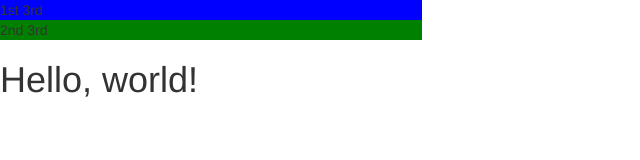
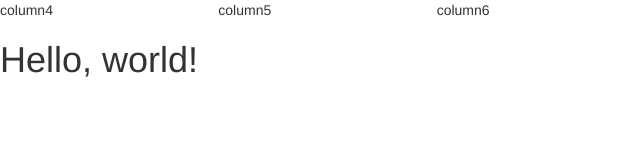
Before and after one commit to AnyaPappricot/grids, a plain HTML site: page index.html in a window 1280 px wide. Shown: the whole page, without its empty margins (0-640 px from the left). Drawn offline with nearby package versions, Linux system fonts and the light colour scheme.

Commit message:
added 6 columns

```diff
--- a/index.html
+++ b/index.html
@@ -17,14 +17,22 @@
       <script src="https://oss.maxcdn.com/respond/1.4.2/respond.min.js"></script>
     <![endif]-->
 <div class="row">
-      <div class="col-xs-6 col-md-4 visible-md visible-lg" style="background-color: blue">
-        1st 3rd
+  <div class="col-xs-12 visible-xs">row 1 column1
   </div>
 </div>
+
 <div class="row">
-      <div class="col-md-4 hidden-md" style="background-color: green">
-        2nd 3rd
+  <div class="col-xs-2 visible-xs">column1
   </div>
+  <div class="col-xs-2 visible-xs">column2
+  </div>
+    <div class="col-xs-2 visible-xs">column3
+  </div>
+    <div class="col-xs-2 hidden-xs">column4
+  </div>
+    <div class="col-xs-2 hidden-xs">column5
+  </div>
+    <div class="col-xs-2 hidden-xs">column6
   </div>
 </div>
 
```
Lines whose indentation alone changed are shown as unchanged.
